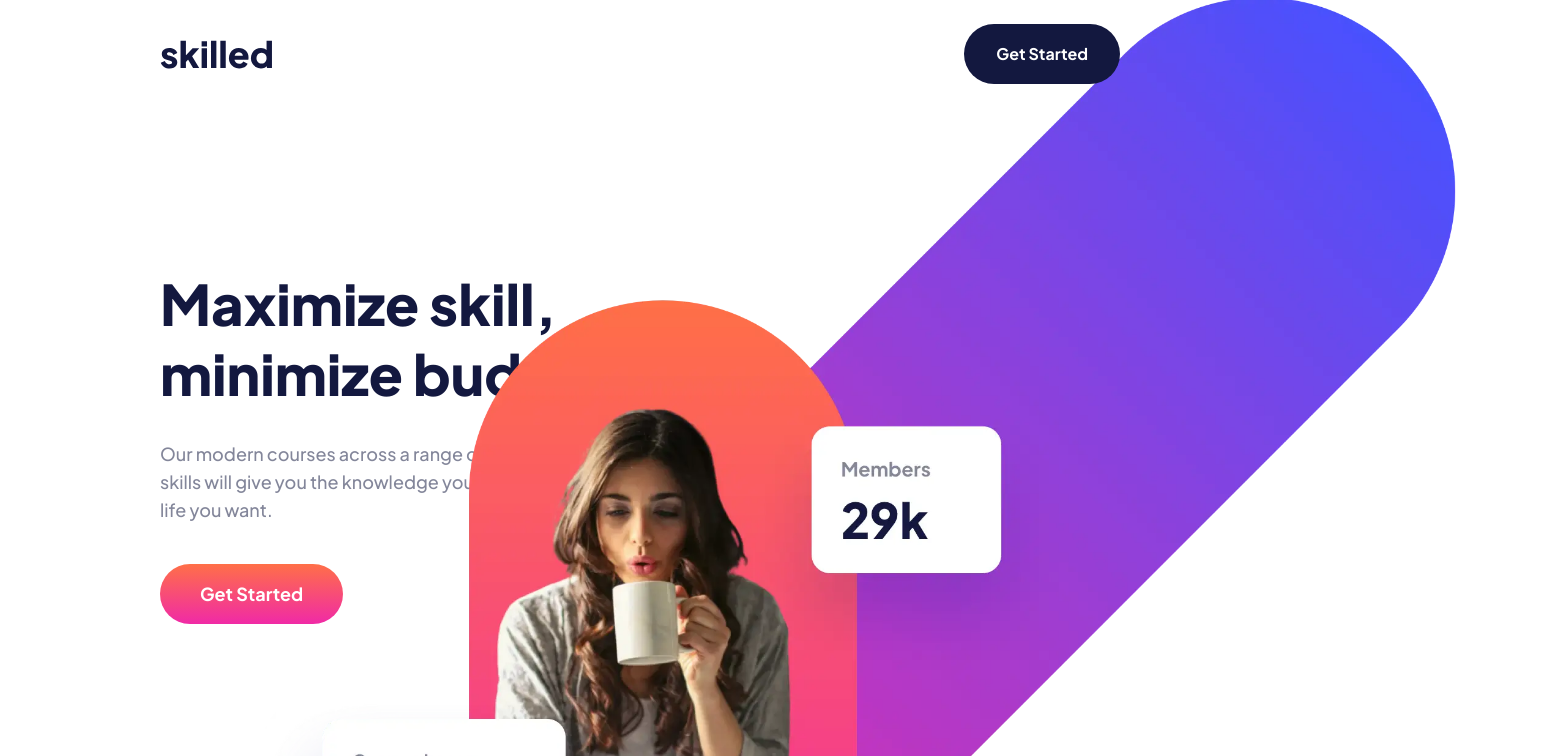
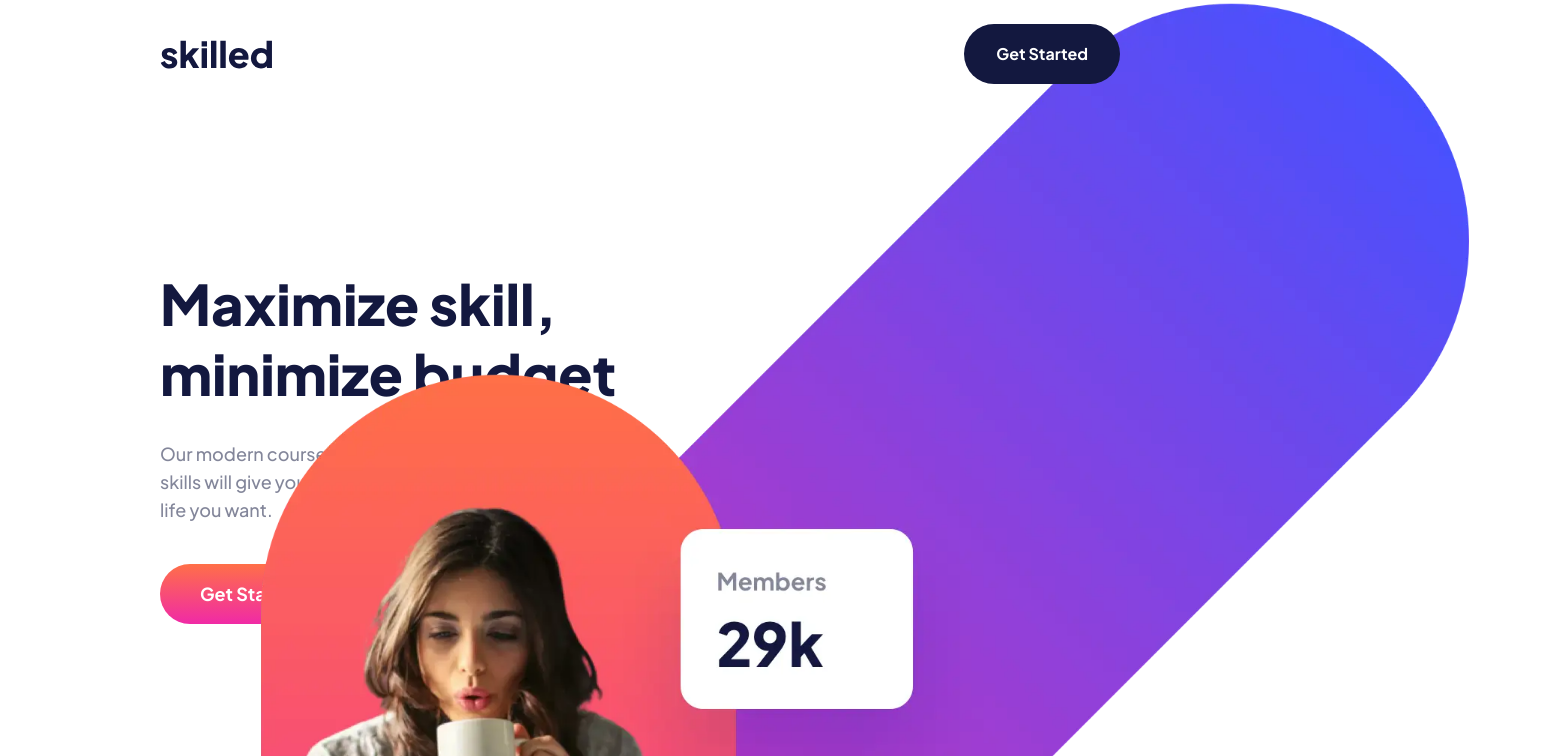
Before and after one commit to arpit8392/36-skilled-elearning-landing-page, a Next.js app: page / in a window 1280 px wide. Shown: the top 756 px of the page, 1568 px wide, since content can reach past the window. Built offline with nearby package versions, Linux system fonts and the light colour scheme.

Commit message:
Fix Hero Image Overflow on x asis

```diff
--- a/app/layout.tsx
+++ b/app/layout.tsx
@@ -19,7 +19,7 @@ export default function RootLayout({
 }) {
 	return (
 		<html lang='en'>
-			<body className={plus_jakarta_sans.className}>
+			<body className={`${plus_jakarta_sans.className} overflow-x-hidden`}>
 				<Header />
 				{children}
 				<Footer />
--- a/components/Hero.tsx
+++ b/components/Hero.tsx
@@ -3,9 +3,8 @@ import Link from 'next/link'
 
 const Hero = () => {
 	return (
-		<section className='md:relative px-4 py-10 md:pl-10 lg:pl-40 flex flex-col gap-12 md:flex-row md:gap-0 md:py-24 lg:py-40'>
+		<section className='px-4 py-10 md:pl-10 lg:pl-40 flex flex-col gap-12 md:flex-row md:gap-0 md:py-24 lg:py-40 '>
 			<div className='flex flex-col gap-7 lg:gap-8'>
-				{/* Hero Content */}
 				<h1 className='text-primary-dark font-extrabold text-[40px] leading-tight max-w-sm lg:text-[56px] lg:max-w-lg'>
 					Maximize skill, minimize budget
 				</h1>
@@ -22,7 +21,7 @@ const Hero = () => {
 					</Link>
 				</div>
 			</div>
-			<div className='md:absolute md:right-0 md:translate-x-56 md:-top-36 lg:translate-x-64 lg:-top-48'>
+			<div className='md:absolute -top-24 -right-72'>
 				{/* Hero Image */}
 				<Image
 					src={'/assets/image-hero-mobile@2x.webp'}
@@ -38,7 +37,7 @@ const Hero = () => {
 					width={640}
 					height={640}
 					priority
-					className='hidden md:block w-auto lg:hidden'
+					className='hidden md:block w-auto lg:hidden '
 				/>
 				<Image
 					src={'/assets/image-hero-desktop@2x.webp'}
```
